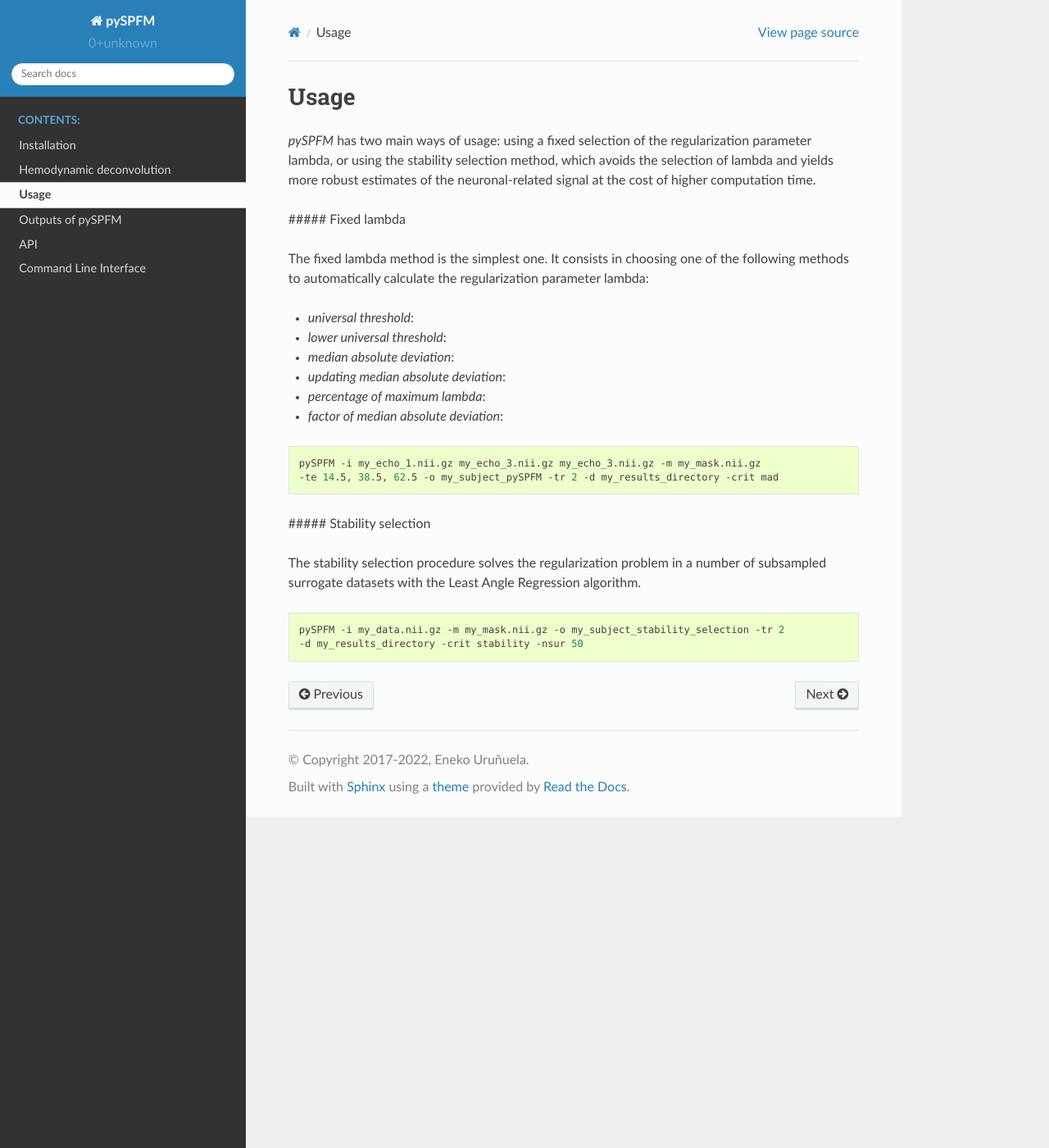
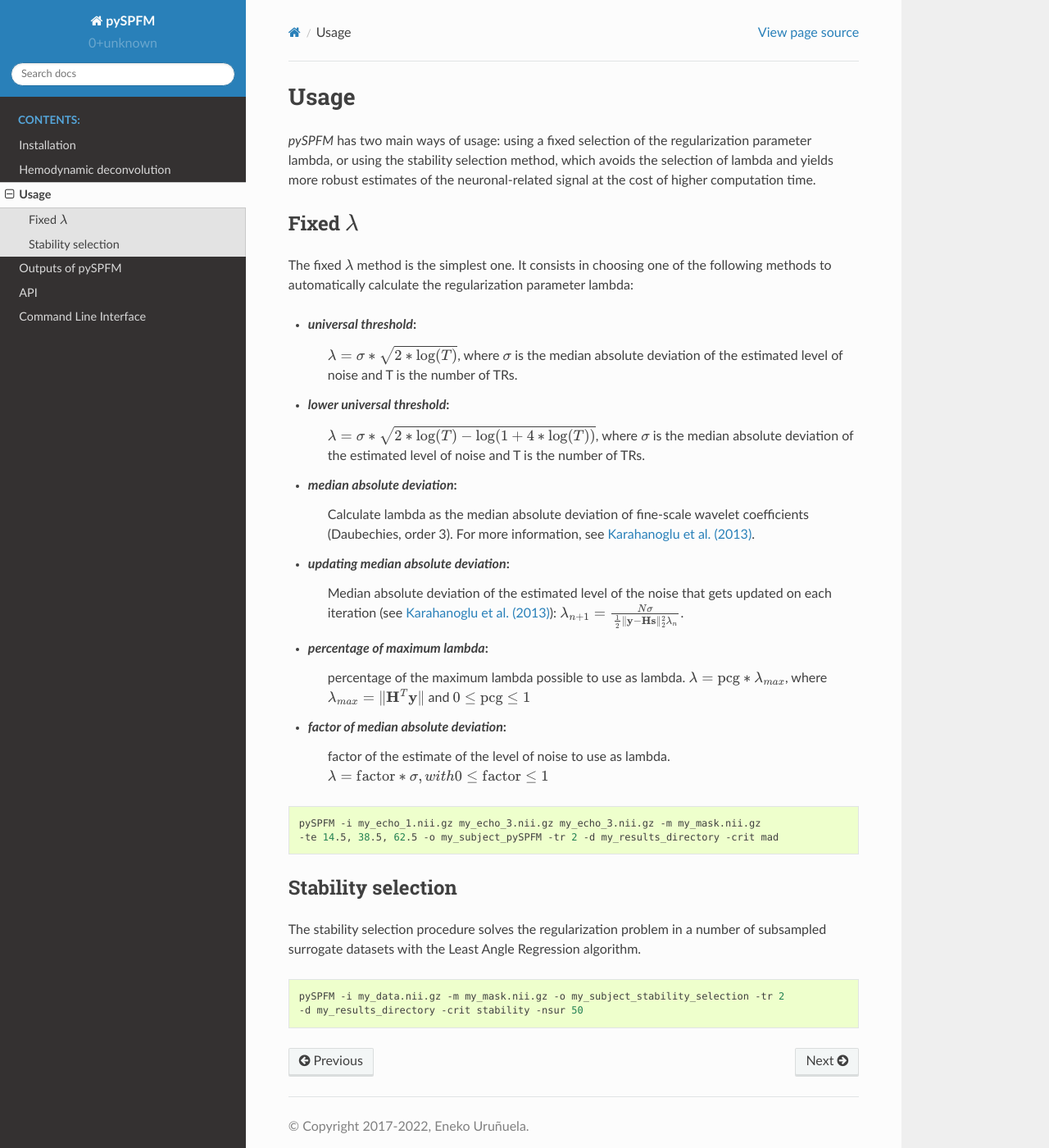
Before and after one commit to Paradigm-Free-Mapping/pySPFM, a Sphinx documentation site: the page built from docs/usage.rst, in a window 1280 px wide and 1400 px high. Shown: the whole window at 82% size. Built offline with Sphinx 7.4.7 and the Read the Docs theme 2.0.0, drawn with Linux system fonts in a browser that asks for light colours; formulas are drawn with MathJax 3.

Commit message:
Added fixed lambda info

```diff
--- a/docs/usage.rst
+++ b/docs/usage.rst
@@ -6,24 +6,45 @@ Usage
 or using the stability selection method, which avoids the selection of lambda and yields more robust
 estimates of the neuronal-related signal at the cost of higher computation time.
 
-##### Fixed lambda
+*********************
+Fixed :math:`\lambda`
+*********************
 
-The fixed lambda method is the simplest one. It consists in choosing one of the following methods
+The fixed :math:`\lambda` method is the simplest one. It consists in choosing one of the following methods
 to automatically calculate the regularization parameter lambda:
 
 - `universal threshold`:
+    :math:`\lambda = \sigma * \sqrt{2 * \log(T)}`, where :math:`\sigma` is the median absolute
+    deviation of the estimated level of noise and T is the number of TRs.
 - `lower universal threshold`:
+    :math:`\lambda = \sigma * \sqrt{2 * \log(T) - \log(1 + 4 * \log(T))}`, where :math:`\sigma`
+    is the median absolute deviation of the estimated level of noise and T is the number of TRs.
 - `median absolute deviation`:
+    Calculate lambda as the median absolute deviation of fine-scale wavelet coefficients
+    (Daubechies, order 3). For more information, see `Karahanoglu et al. (2013)`_.
 - `updating median absolute deviation`:
+    Median absolute deviation of the estimated level of the noise that gets updated on each
+    iteration (see `Karahanoglu et al. (2013)`_):
+    :math:`\lambda_{n+1} = {\frac{N \sigma}{\frac{1}{2} \| \mathbf{y} - \mathbf{Hs} \|_2^2 \lambda_n}}`.
 - `percentage of maximum lambda`:
+    percentage of the maximum lambda possible to use as lambda.
+    :math:`\lambda = \textrm{pcg} * \lambda_{max}`,
+    where :math:`\lambda_{max}= \| \mathbf{H}^T \mathbf{y} \|` and
+    :math:`0 \leq \textrm{pcg} \leq 1`
 - `factor of median absolute deviation`:
+    factor of the estimate of the level of noise to use as lambda.
+    :math:`\lambda = \textrm{factor} * \sigma, with 0 \leq \textrm{factor} \leq 1`
 
 .. code-block:: bash
 
     pySPFM -i my_echo_1.nii.gz my_echo_3.nii.gz my_echo_3.nii.gz -m my_mask.nii.gz
     -te 14.5, 38.5, 62.5 -o my_subject_pySPFM -tr 2 -d my_results_directory -crit mad
 
-##### Stability selection
+.. _Karahanoglu et al. (2013): https://10.1016/j.neuroimage.2013.01.067
+
+*******************
+Stability selection
+*******************
 
 The stability selection procedure solves the regularization problem in a number of subsampled
 surrogate datasets with the Least Angle Regression algorithm.
```
